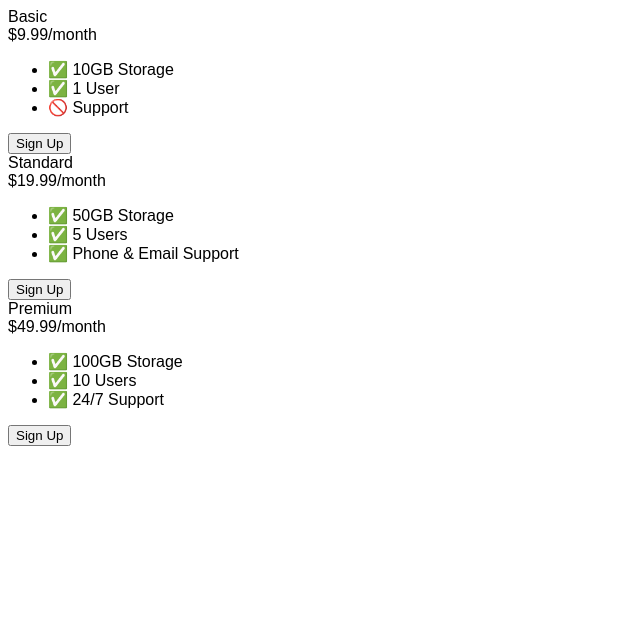
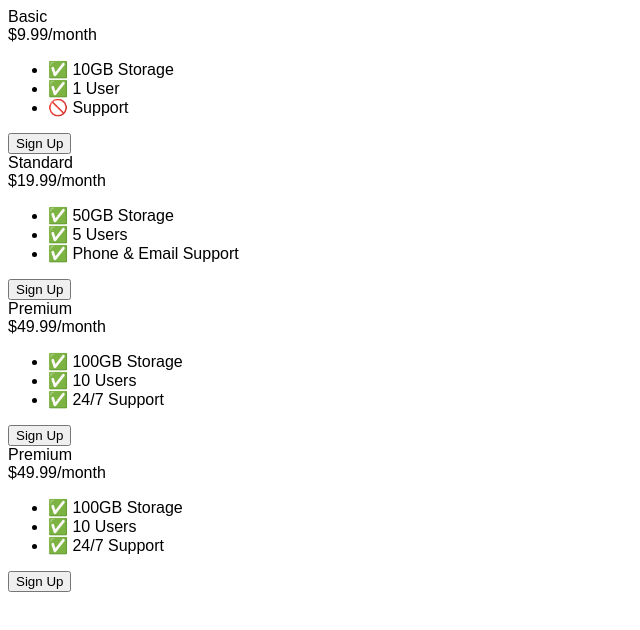
Before and after one commit to sharon-x33/Full-Stack, a plain HTML site: page 9.4+Flexbox+Pricing+Table+Project/index.html in a window 1280 px wide. Shown: the whole page, without its empty margins (0-640 px from the left). Drawn offline with Linux system fonts and the light colour scheme; a web font is replaced by a local one.

Commit message:
new change

```diff
--- a/9.4+Flexbox+Pricing+Table+Project/index.html
+++ b/9.4+Flexbox+Pricing+Table+Project/index.html
@@ -51,6 +51,16 @@
         </ul>
         <button class="plan-button">Sign Up</button>
       </div>
+      <div class="pricing-plan">
+        <div class="plan-title">Premium</div>
+        <div class="plan-price">$49.99/month</div>
+        <ul class="plan-features">
+          <li>✅ 100GB Storage</li>
+          <li>✅ 10 Users</li>
+          <li>✅ 24/7 Support</li>
+        </ul>
+        <button class="plan-button">Sign Up</button>
+      </div>
     </div>
   </body>
 </html>
```
